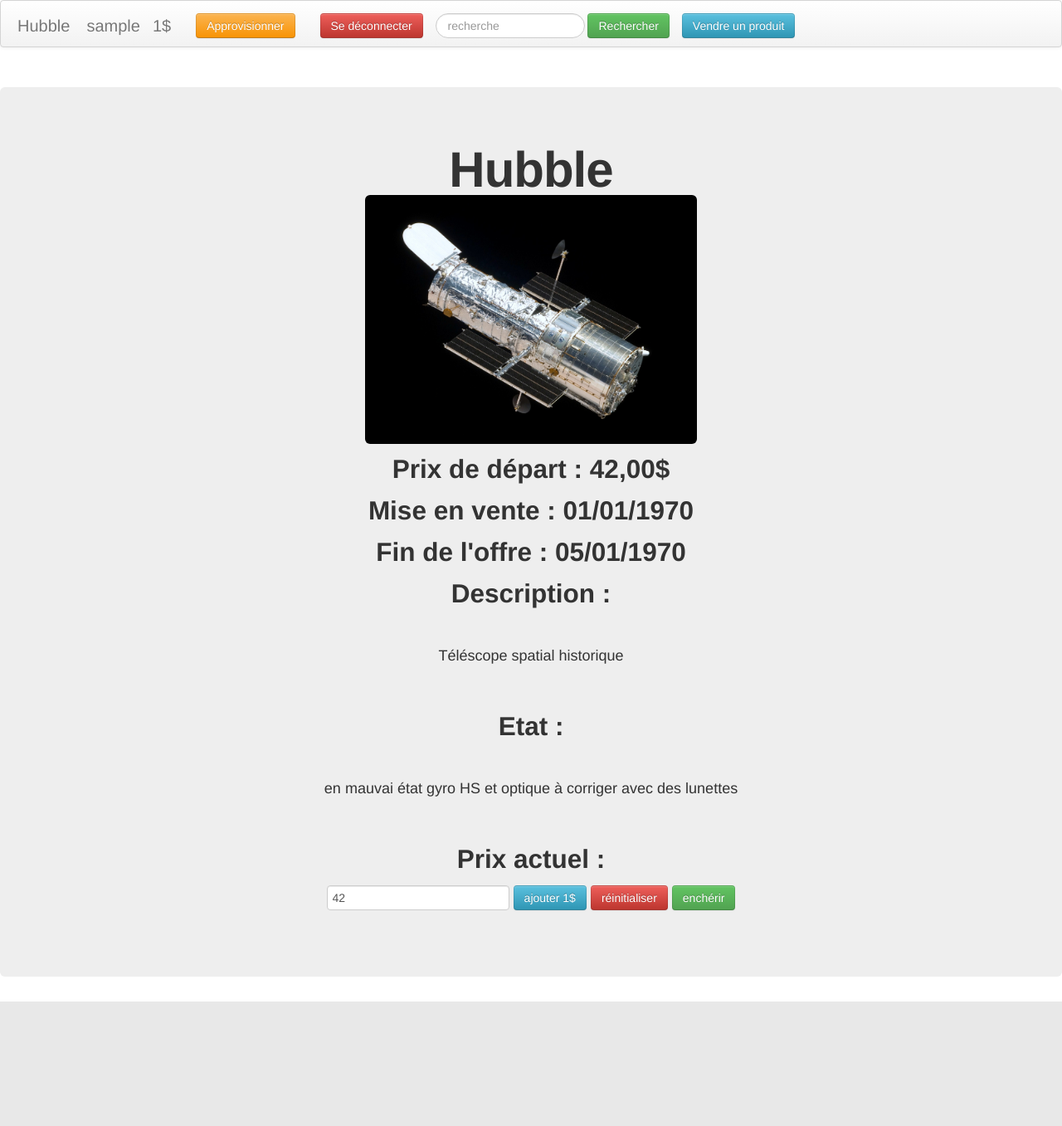
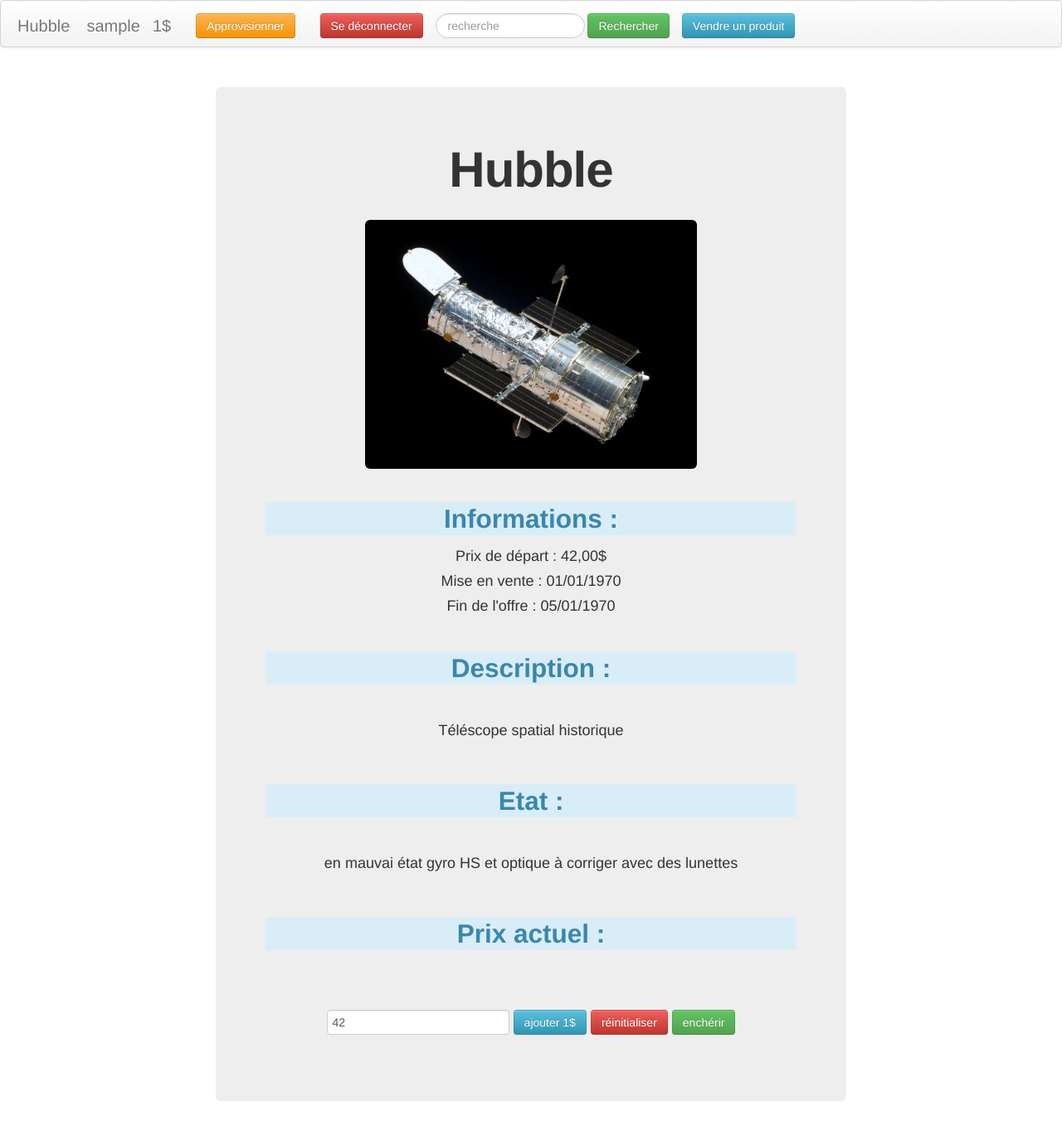
Before and after one commit to papymojo/h14equipe2, a PHP site: page /ficheproduit.php?id=1 in a window 1280 px wide. Shown: the whole page at 83% size. Before the commit the page ends 1207 px from the top, so only its background shows below. Run offline with PHP 8.4, Linux system fonts and the light colour scheme; the visitor is signed in with stand-in values (Sample User, id 1); data comes from the database, SQL or seed files in the repository; data that the repository does not hold is empty.

Commit message:
Merge remote-tracking branch 'origin/master'
Conflicts:
	ajouterProduit.php
	iframepanel.php

```diff
--- a/css/Projet.css
+++ b/css/Projet.css
@@ -22,10 +22,6 @@
     max-width: 35%;
 }
 
-#recherche {
-    margin-top: 10px;
+#panel{
+    max-width:50%;
 }
-
-#ck {
-    max-width: 35%;
-}
--- a/ficheproduit.php
+++ b/ficheproduit.php
@@ -11,25 +11,26 @@
 </head>
 <body>
 <iframe src="iframepanel.php?titre=<?php echo $produit[2]; ?>" height="100" width="100%" name="panel" frameborder="0"></iframe>
-<div class="hero-unit text-center">
+<center><div id="panel" class="hero-unit text-center">
             <h1><?php echo $produit[2];
-                if ($produit[6]) echo '<img src="./images/vendu.png" width="340" height="240" style="position: absolute; top:200px; left:35%;">'?></h1>
-            <img src="<?php echo $produit[8]; ?>" width="400" height="240" class="img-rounded">
+                if ($produit[6]) echo '<img src="./images/vendu.png" width="340" height="240" style="position: absolute; top:200px; left:35%;">'?></h1></br>
+            <img src="<?php echo $produit[8]; ?>" width="400" height="240" class="img-rounded"></br></br>
 
-            <h2>Prix de départ : <?php echo number_format($produit[3], 2, ',', ' ') . "$" ?></h2>
-                <h2>Mise en vente : <?php echo date('d/m/Y', $produit[4]) ?> </h2>
-                <h2>Fin de l'offre
-                    : <?php echo date('d/m/Y', strtotime('+' . $produit['5'] . 'day', $produit[3])); ?></h2>
-                <h2>Description : </h2><br/> <?php echo $produit[7] . "<br/>" ?>
-                <h2>Etat : </h2><br/> <?php echo $produit[9] . "<br/>" ?>
+        <h2 class="alert-info">Informations : </h2>
+            Prix de départ : <?php echo number_format($produit[3], 2, ',', ' ') . "$" ?></br>
+            Mise en vente : <?php echo date('d/m/Y', $produit[4]) ?></br>
+            Fin de l'offre
+                    : <?php echo date('d/m/Y', strtotime('+' . $produit['5'] . 'day', $produit[3])); ?></br></br>
+                <h2 class="alert-info">Description : </h2><br/> <?php echo $produit[7] . "<br/>" ?>
+                <h2 class="alert-info">Etat : </h2><br/> <?php echo $produit[9] . "<br/>" ?>
                 <?php if (isset($_SESSION['userid']) && !$produit[6]) {
                     $meilleureOffre = getMeilleureOffre($produit[0]);
                     if (!isset($meilleureOffre[4])) {
                         $meilleureOffre[4] = $produit[3];
                     }
                     echo '
-                    <h2>Prix actuel : </h2>
-                    <form class="form-inline" action="encherir.php" method="POST" onSubmit="return verif(this)" id="encherir">
+                    <h2 class="alert-info">Prix actuel : </h2></br></br>
+                    <form class="form-inline action="encherir.php" method="POST" onSubmit="return verif(this)" id="encherir">
                     <input type="number" name="montant" id="montant" value="'.$meilleureOffre[4].'">
                     <input type="hidden" name="produit" value='.$produit[0].' >
                     <input type="hidden" name="valeurpardefaut" value="';
@@ -40,7 +41,7 @@
                     <input type="submit" class="btn btn-success" value="enchérir">
                     </form>';
                 } ?>
-            </div>
+            </div></center>
 <script language="JavaScript">
     function f_ajouter(f) {
         f.montant.value = parseFloat(f.montant.value)+ 1.00;
```
Also changed, not shown: resultat.php (+14 -9 lines).
